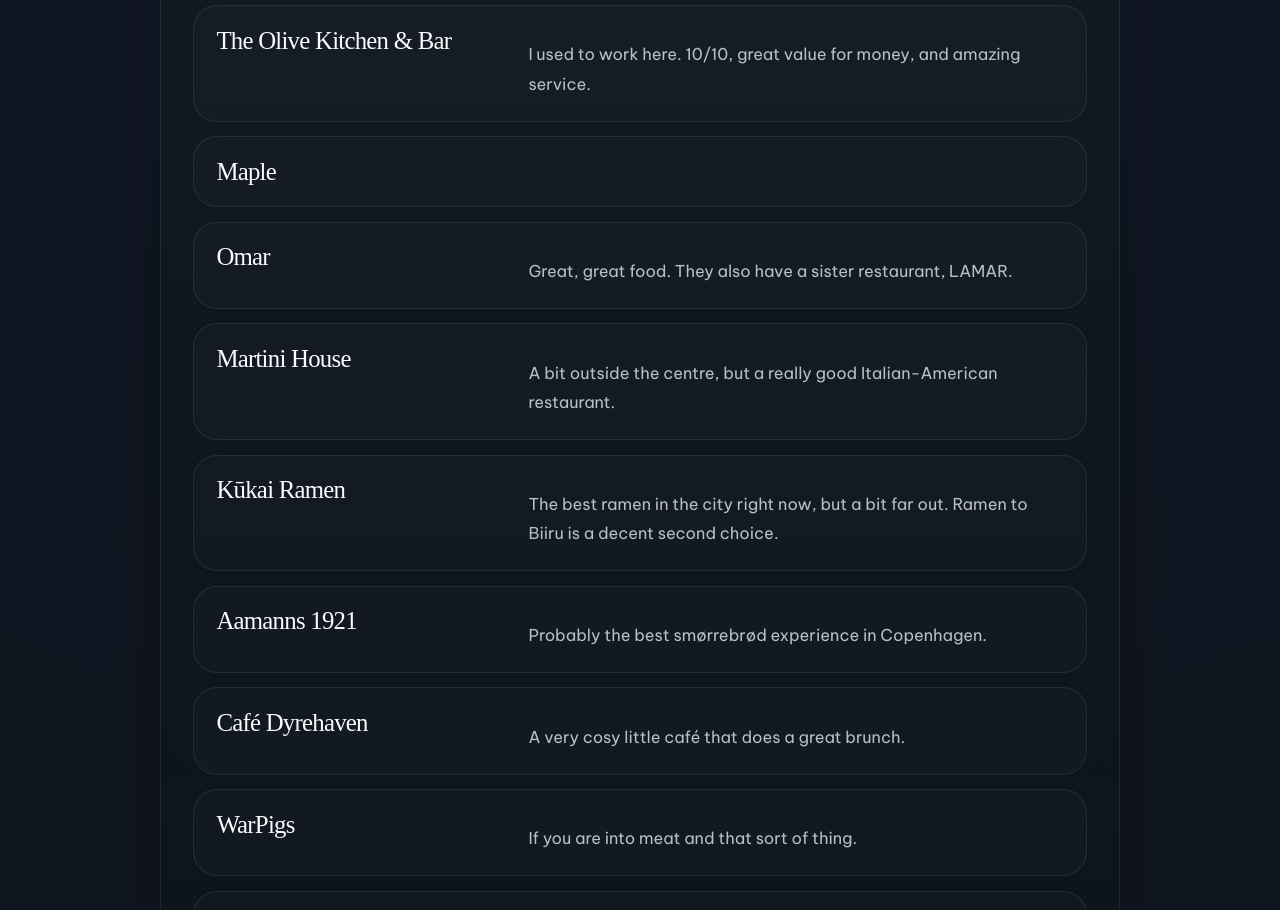
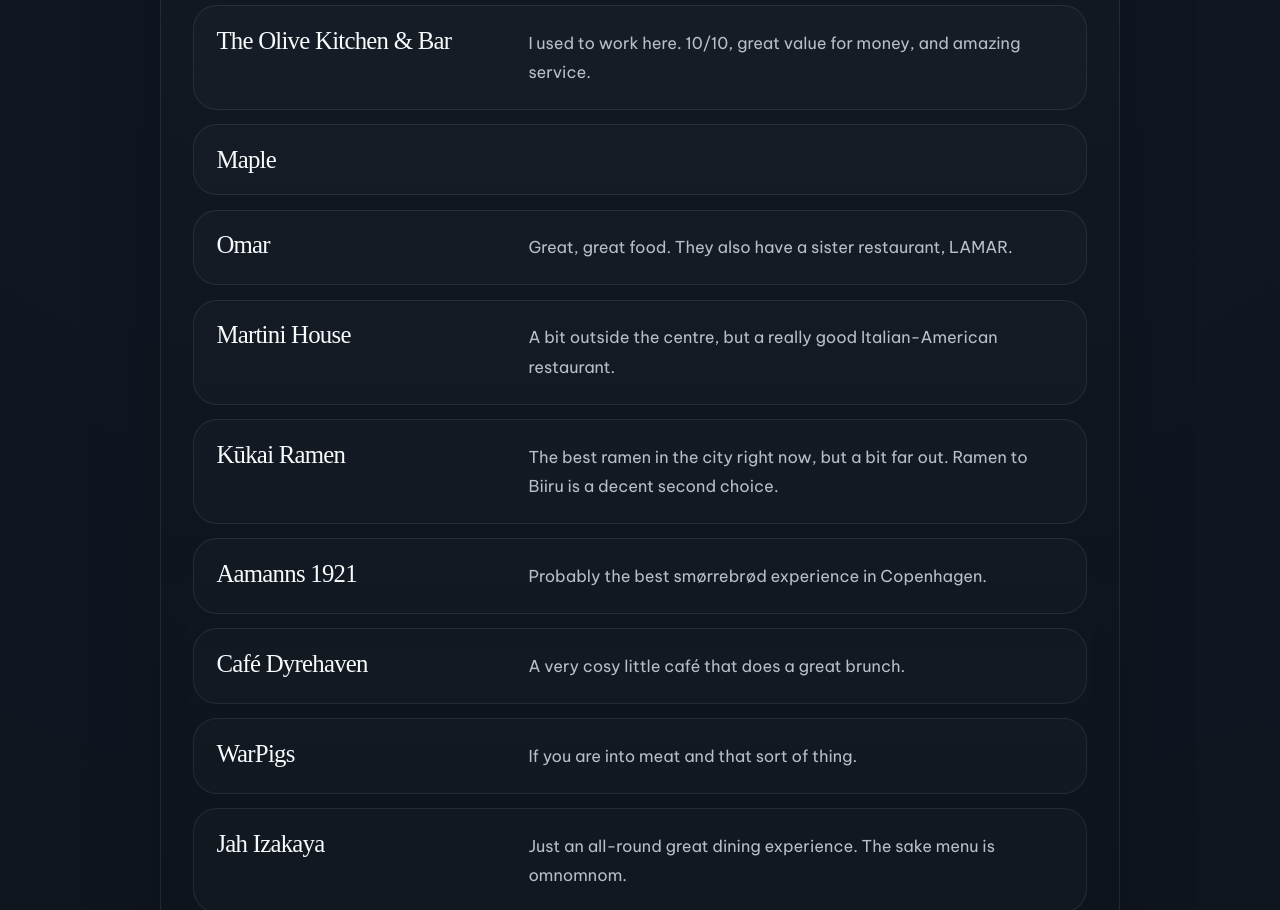
Before and after one commit to imZeo/zeos-portfolio-page, an Astro site: page /best-of-copenhagen in a window 1280 px wide. Shown: the part 763-1673 px from the top of the page. Built offline with nearby package versions, Linux system fonts and the light colour scheme; Astro itself is replaced by a stand-in of ours; some packages are replaced by stand-ins of ours; a web font is replaced by a local one.

Commit message:
Fix Copenhagen guide card alignment
Align desktop card headings with their descriptions and correctly reset stacked-content spacing at the desktop breakpoint.

```diff
--- a/src/pages/best-of-copenhagen.astro
+++ b/src/pages/best-of-copenhagen.astro
@@ -520,7 +520,7 @@ const sections: GuideSection[] = [
       display: grid;
       grid-template-columns: minmax(13rem, 18rem) minmax(0, 1fr);
       gap: 1.5rem;
-      align-items: start;
+      align-items: baseline;
       padding: 1.35rem 1.4rem;
     }
 
@@ -528,7 +528,7 @@ const sections: GuideSection[] = [
       display: contents;
     }
 
-    .copenhagen-card__content > * {
+    .copenhagen-card__content > * + * {
       margin-top: 0;
     }
 
```
